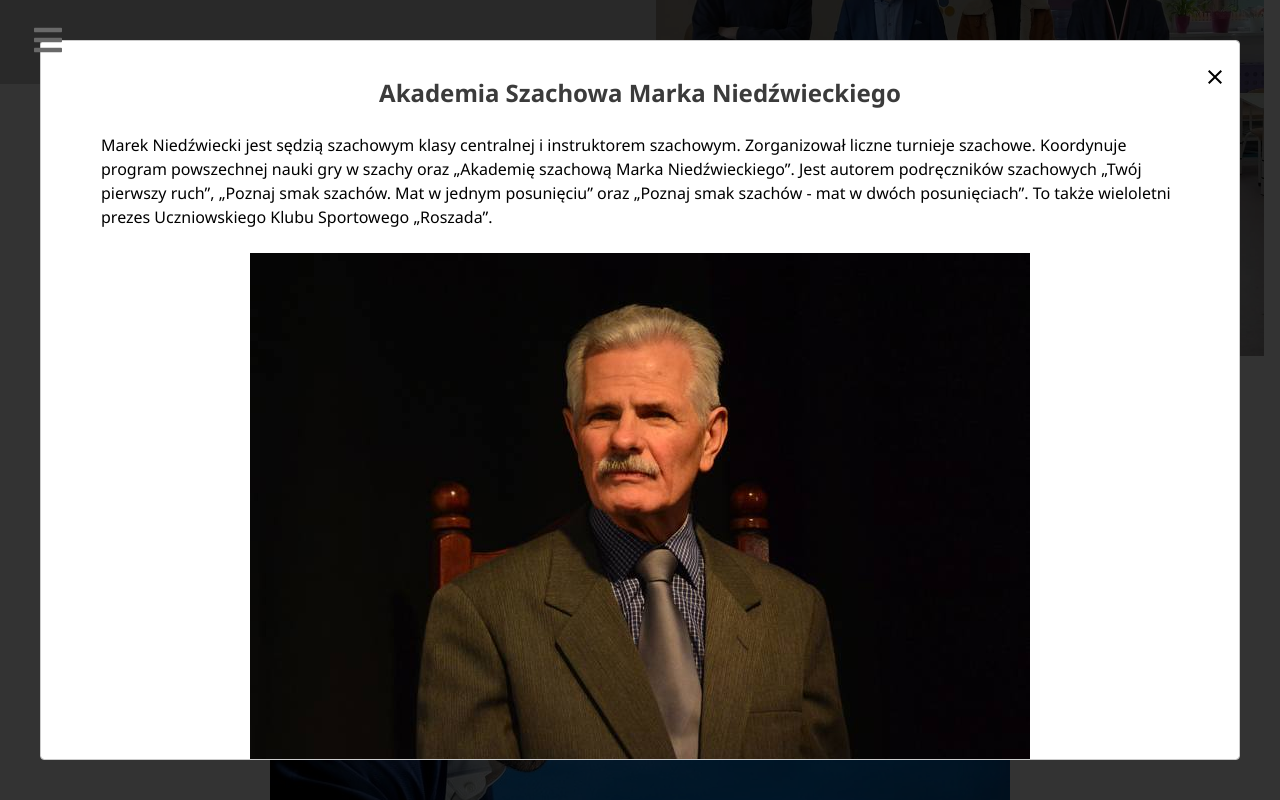
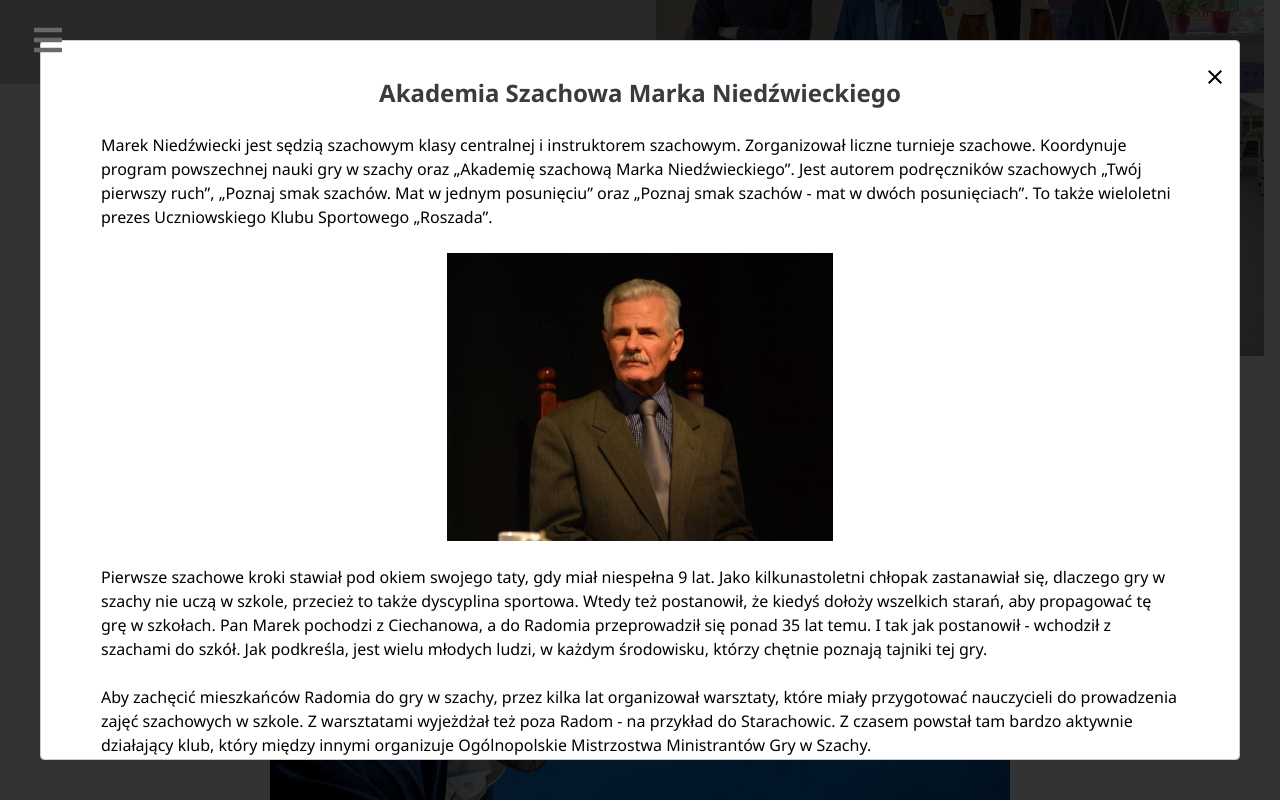
Before and after one commit to AdamBabinicz/magnus, a React (Create React App) app: page /narybek in a window 1280 px wide. Both pictures are taken after a click on the button "CZYTAJ WIĘCEJ". Shown: the part 464-1264 px from the top of the page. Built offline with nearby package versions, Linux system fonts and the light colour scheme.

Commit message:
zmiana h obrazu

```diff
--- a/src/components/Testimonial.js
+++ b/src/components/Testimonial.js
@@ -84,7 +84,7 @@ const Testimonial = () => {
             </p>
             <br />
             <div className="flex justify-center">
-              <img src={marekImg} alt="..." className="w-full w-max px-10" />
+              <img src={marekImg} alt="..." className="max-h-72 px-10" />
             </div>
             <br />
             <p className="lg:px-10 sm:px-2 lg:text-left sm:text-justify">
```
